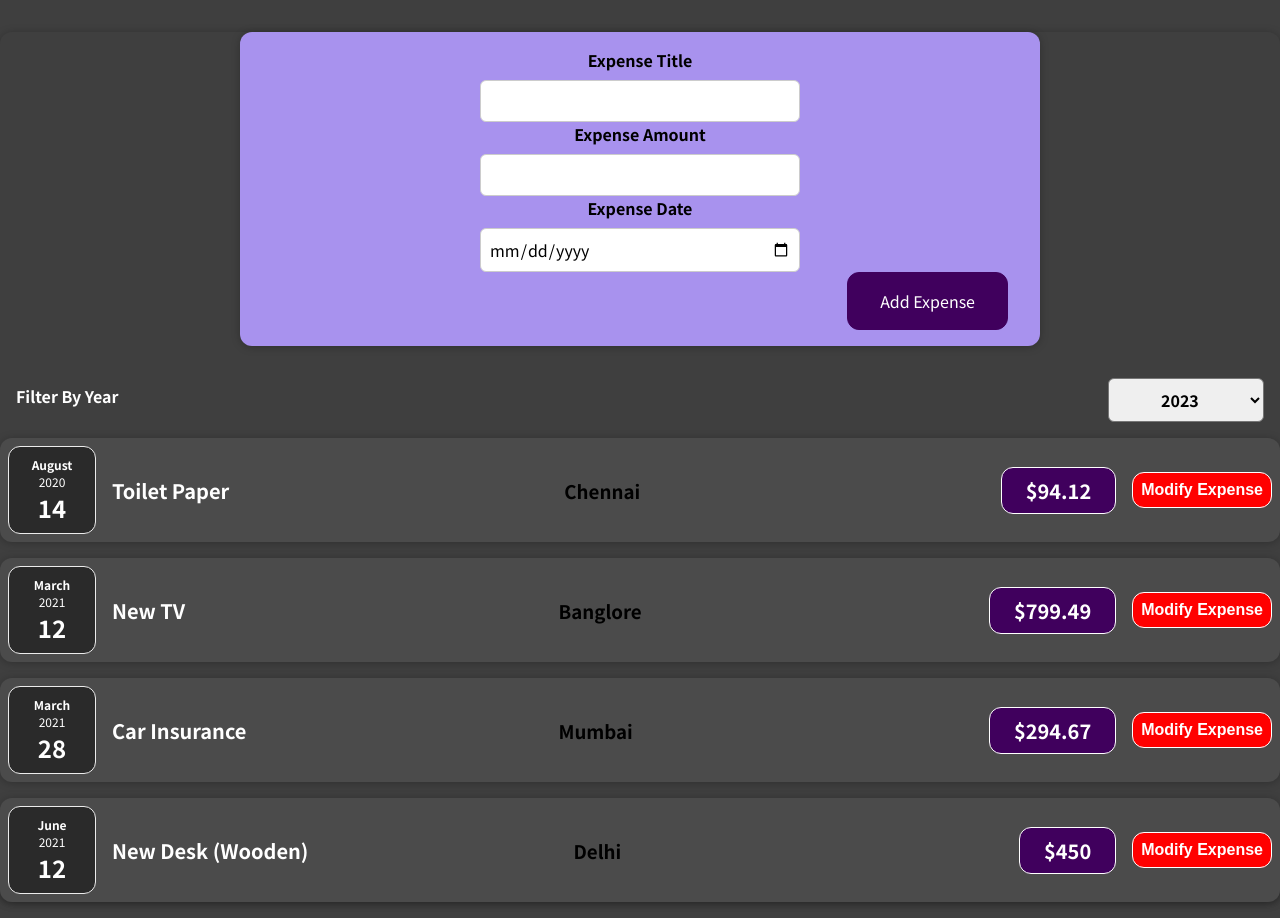
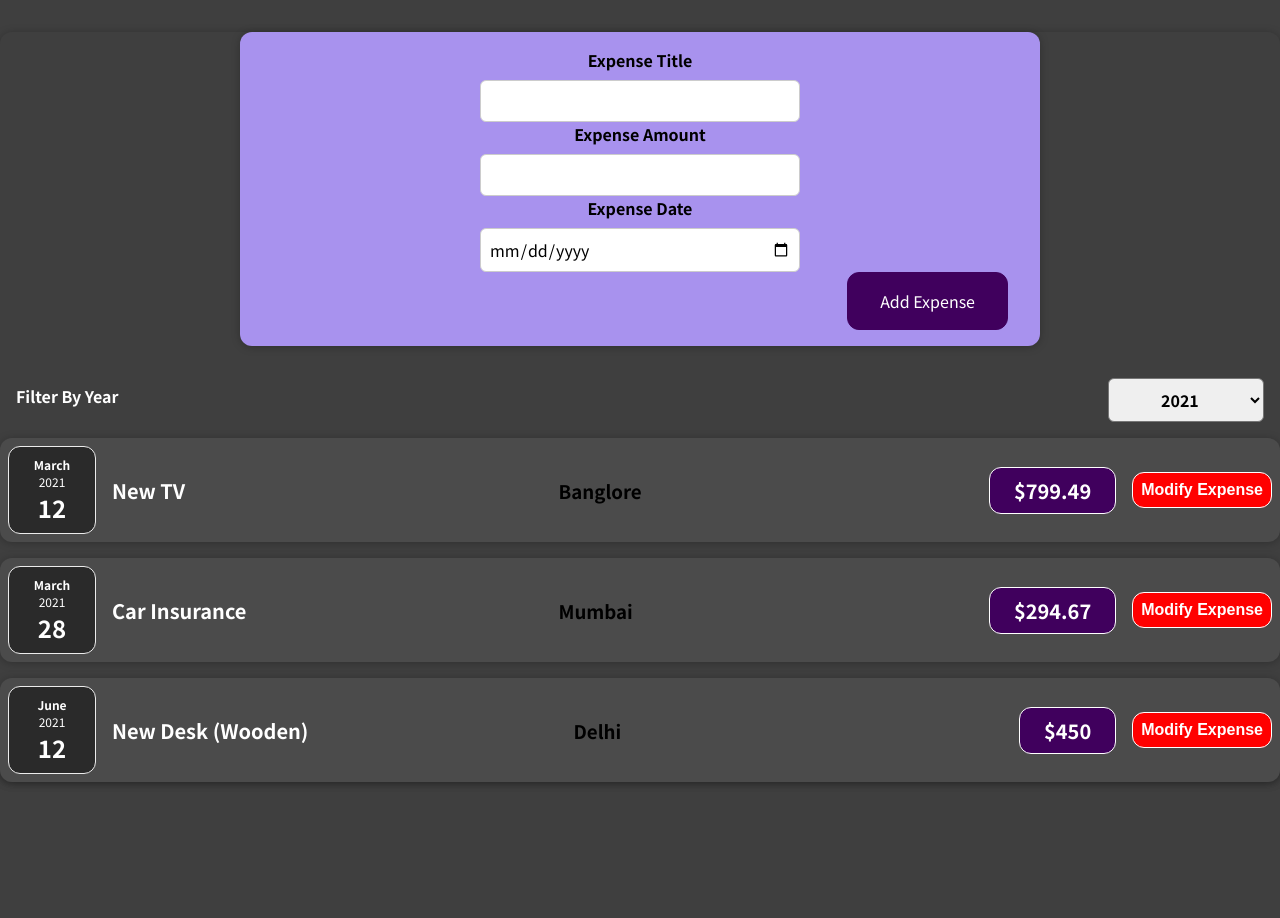
Before and after one commit to VinothKumar6595/React, a React (Create React App) app in the folder react-complete-guide/: page / in a window 1280 px wide. After the commit the page ends 800 px from the top, so only its background shows below. Built offline with nearby package versions, Linux system fonts and the light colour scheme.

Commit message:
Implementing Filter

```diff
--- a/react-complete-guide/src/App.js
+++ b/react-complete-guide/src/App.js
@@ -44,10 +44,14 @@
     });
   };
 
-  const [filteredYear, setFilteredYear] = useState("");
+  const [filteredYear, setFilteredYear] = useState("2021");
   const filterChangeHandler = (selectedYear) => {
     setFilteredYear(selectedYear);
   };
+
+  const filteredExpenses = expenses.filter((expense) => {
+    return expense.date.getFullYear().toString() === filteredYear;
+  });
 
   return (
     <Card>
@@ -56,7 +60,7 @@
         selected={filteredYear}
         onChangeFilter={filterChangeHandler}
       ></ExpenseFilter>
-      {expenses.map((expense) => (
+      {filteredExpenses.map((expense) => (
         <ExpenseItem
           title={expense.title}
           amount={expense.amount}
```
